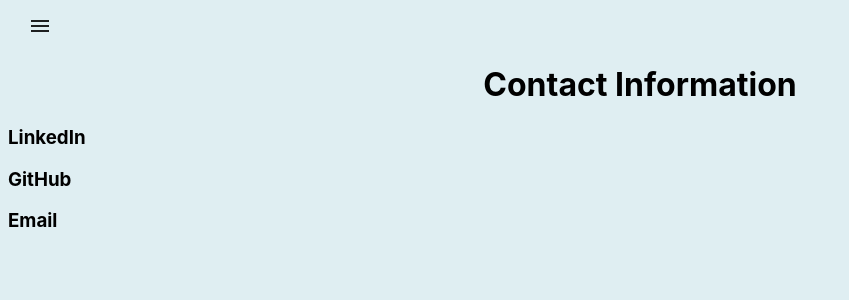
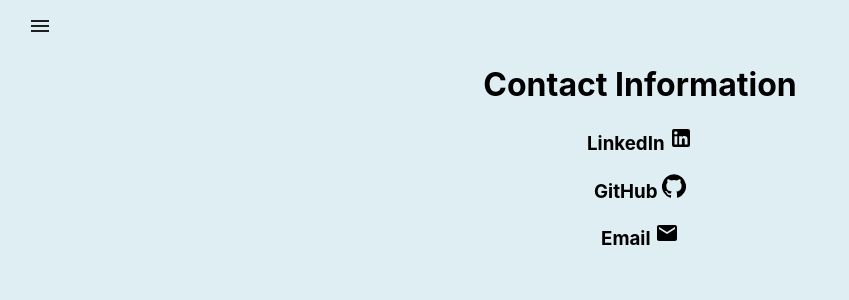
Before and after one commit to michael-small/personal-site, a React (Create React App) app: page /contact in a window 1280 px wide. Shown: the top 300 px of the page, without its empty margins (0-849 px from the left). Built offline with nearby package versions, Linux system fonts and the light colour scheme.

Commit message:
Center contact subsections in indiv sections with respective MUI logo

```diff
--- a/src/components/Contact/Contact.js
+++ b/src/components/Contact/Contact.js
@@ -1,12 +1,29 @@
 import React from 'react';
+import GitHubIcon from '@material-ui/icons/GitHub';
+import EmailIcon from '@material-ui/icons/Email';
+import LinkedInIcon from '@material-ui/icons/LinkedIn';
+
+import '../UI/_theme.scss';
 
 export default function Contact(props) {
 	return (
 		<div>
 			<h1>Contact Information</h1>
-			<h3>LinkedIn</h3>
-			<h3>GitHub</h3>
-			<h3>Email</h3>
+			<section>
+				<h3 className='centered-text'>
+					LinkedIn <LinkedInIcon />
+				</h3>
+			</section>
+			<section>
+				<h3 className='centered-text'>
+					GitHub <GitHubIcon />
+				</h3>
+			</section>
+			<section>
+				<h3 className='centered-text'>
+					Email <EmailIcon />
+				</h3>
+			</section>
 		</div>
 	);
 }
```
